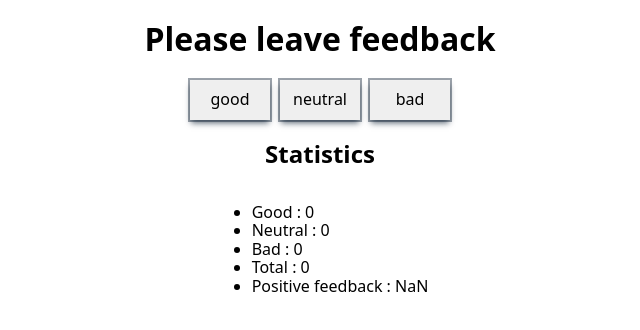
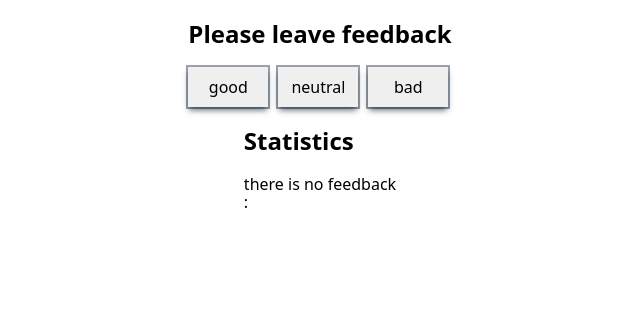
Before and after one commit to theUncleOleh/goit-react-hw-02-feedback, a React (Create React App) app: page / in a window 1280 px wide. Shown: the top 330 px of the page, without its empty margins (320-960 px from the left). Built offline with nearby package versions, Linux system fonts and the light colour scheme.

Commit message:
final first task

```diff
--- a/src/App.js
+++ b/src/App.js
@@ -3,25 +3,7 @@ import './App.css';
 import Feedback from './components/Feedback/Feedback';
 
 function App() {
-  return (
-    <Feedback />
-    // <div className="App">
-    //   <header className="App-header">
-    //     <img src={logo} className="App-logo" alt="logo" />
-    //     <p>
-    //       Edit <code>src/App.js</code> and save to reload.
-    //     </p>
-    //     <a
-    //       className="App-link"
-    //       href="https://reactjs.org"
-    //       target="_blank"
-    //       rel="noopener noreferrer"
-    //     >
-    //       Learn React
-    //     </a>
-    //   </header>
-    // </div>
-  );
+  return <Feedback />;
 }
 
 export default App;
--- a/src/components/Feedback/Feedback.js
+++ b/src/components/Feedback/Feedback.js
@@ -2,7 +2,8 @@ import React from 'react';
 import s from './Feedback.module.css';
 import Statistics from '../Statistics/Statistics';
 import FeedbackOptions from '../FeedbackOptions/FeedbackOptions';
-
+import Section from '../Section/Section';
+import Notification from '../Notification/Notification';
 class Feedback extends React.Component {
   //  constructor () {
   //      super ()
@@ -39,52 +40,32 @@ class Feedback extends React.Component {
 
   render() {
     const keys = Object.keys(this.state);
+    let total = this.state.good + this.state.neutral + this.state.bad;
     return (
       <div className={s.container}>
-        <h1 className={s.header}>Please leave feedback</h1>
-        <FeedbackOptions options={keys} onLeaveFeedback={this.handleClick} />
-        {/* <h1 className={s.header}>Please leave feedback</h1>
-        <div className="Feedback__button">
-          <button
-            type="button"
-            onClick={this.handleGoodButton}
-            className={s.btn}
-          >
-            good
-          </button>
-          <button
-            type="button"
-            onClick={this.handleNeutralButton}
-            className={s.btn}
-          >
-            neutral
-          </button>
-          <button
-            type="button"
-            onClick={this.handleBadButton}
-            className={s.btn}
-          >
-            bad
-          </button>
-        </div> */}
-        <h2 className="Feedback__title">Statistics</h2>
+        <Section title="Please leave feedback">
+          <FeedbackOptions
+            options={keys}
+            onLeaveFeedback={this.handleClick}
+          ></FeedbackOptions>
+        </Section>
+        <Section title="Statistics">
+          {total !== 0 ? (
             <Statistics
               good={this.state.good}
               neutral={this.state.neutral}
               bad={this.state.bad}
               total={this.countTotalFeedback()}
               positivePercentage={this.countPositiveFeedbackPercentage()}
-        />
-
-        {/* <ul className="Feedback__list">
-          <li className="Feedback__item">Good : {this.state.good}</li>
-          <li className="Feedback__item">Neutral : {this.state.neutral}</li>
-          <li className="Feedback__item">Bad : {this.state.bad}</li>
-          <li>Total : {this.countTotalFeedback()}</li>
-          <li>Positive feedback : {this.countPositiveFeedbackPercentage()}</li>
-        </ul> */}
+            ></Statistics>
+          ) : (
+            <Notification message="there is no feedback"></Notification>
+          )}
+          :{' '}
+        </Section>
       </div>
     );
   }
 }
+
 export default Feedback;
--- /dev/null
+++ b/src/components/Notification/Notification.js
@@ -0,0 +1,9 @@
+import React from 'react';
+
+export default function Notification({ message }) {
+  return (
+    <div>
+      <span>{message}</span>
+    </div>
+  );
+}
--- /dev/null
+++ b/src/components/Section/Section.js
@@ -0,0 +1,14 @@
+import { Fragment } from 'react/cjs/react.production.min';
+import FeedbackOptions from '../FeedbackOptions/FeedbackOptions';
+import Statistics from '../Statistics/Statistics';
+import s from '../Feedback/Feedback.module.css';
+import Feedback from '../Feedback/Feedback';
+
+export default function Section({ title, children }) {
+  return (
+    <section>
+      <h1>{title}</h1>
+      {children}
+    </section>
+  );
+}
```
Also changed, not shown: 1 other file (tests, documents, lock files or other folders). Lines whose indentation alone changed are shown as unchanged.
